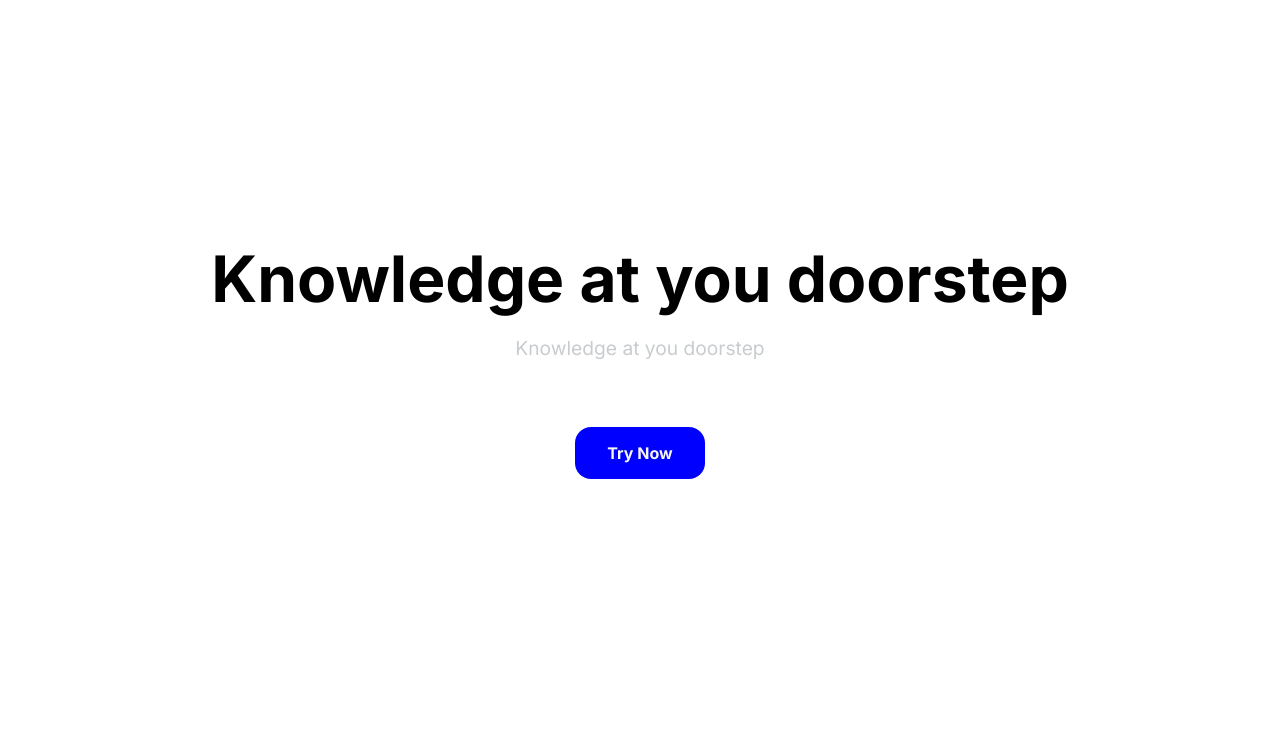
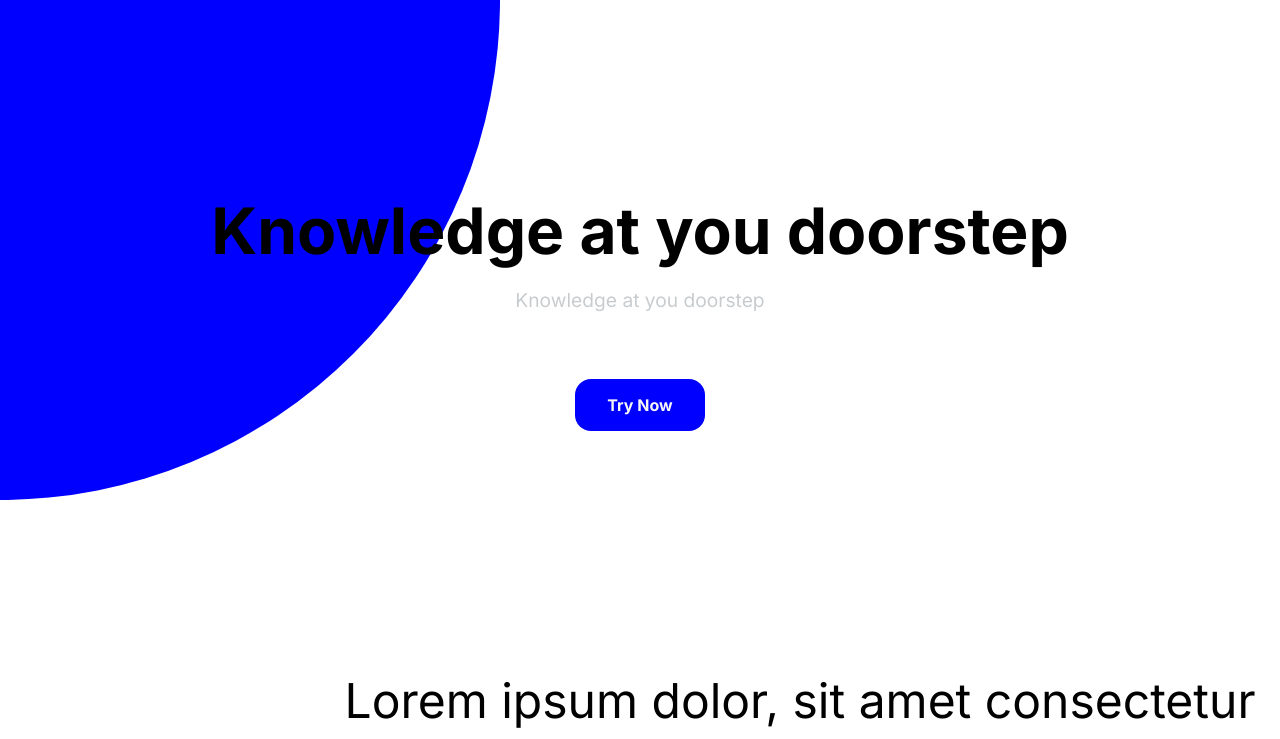
Before and after one commit to shyamjayakannan/ChatBot, a Next.js app in the folder frontend/: page /home in a window 1280 px wide. Shown: the top 739 px of the page. Built offline with nearby package versions, Linux system fonts and the light colour scheme.

Commit message:
title page animation

```diff
--- a/frontend/src/components/home/homeTitle.jsx
+++ b/frontend/src/components/home/homeTitle.jsx
@@ -8,7 +8,7 @@ export default function HomeTitle() {
 
     useEffect(() => {
         function callback(intersectionRatio, element) {
-            const scale = 3.5;
+            const scale = 3;
             element.style.opacity = 1 - intersectionRatio * scale;
         }
 
@@ -19,9 +19,12 @@ export default function HomeTitle() {
 
     return (
         <section ref={element} className={classes.section}>
-            <h1>Knowledge at you doorstep</h1>
-            <p>Knowledge at you doorstep</p>
-            <a>Try Now</a>
+            <div className={classes.shape}></div>
+            <div className={classes.content}>
+                <h1>Knowledge at you doorstep</h1>
+                <p>Knowledge at you doorstep</p>
+                <a>Try Now</a>
+            </div>
         </section>
     );
 };
--- a/frontend/src/styles/home/homeTitle.module.css
+++ b/frontend/src/styles/home/homeTitle.module.css
@@ -1,11 +1,29 @@
 .section {
-    padding: 15rem 4.8rem;
+    padding: 12rem 4.8rem;
     text-align: center;
     position: relative;
+    display: flex;
+    justify-content: center;
+    align-items: center;
+}
+
+.content {
     display: flex;
     flex-direction: column;
     justify-content: center;
     align-items: center;
+    animation: enter 1s forwards;
+}
+
+@keyframes enter {
+    from {
+        opacity: 0;
+        transform: translateY(50px);
+    }
+    to {
+        opacity: 1;
+        transform: translateY(0);
+    }
 }
 
 .section h1 {
@@ -21,6 +39,7 @@
 }
 
 .section a {
+    position: relative;
     margin-top: 3rem;
     background-color: var(--primary-color);
     appearance: none;
@@ -29,3 +48,25 @@
     color: var(--white-light-color);
     font-weight: bold;
 }
+
+.shape {
+    position: absolute;
+    background-color: var(--primary-color);
+    border-radius: 50%;
+    height: 1000px;
+    width: 1000px;
+    top: -500px;
+    left: -500px;
+    animation: resize 2s forwards;
+}
+
+@keyframes resize {
+    from {
+        scale: 0;
+        opacity: 0;
+    }
+    to {
+        scale: 1;
+        opacity: 1;
+    }
+}
```
